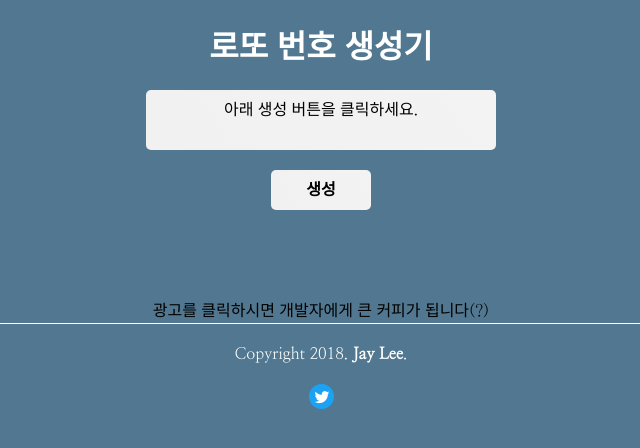
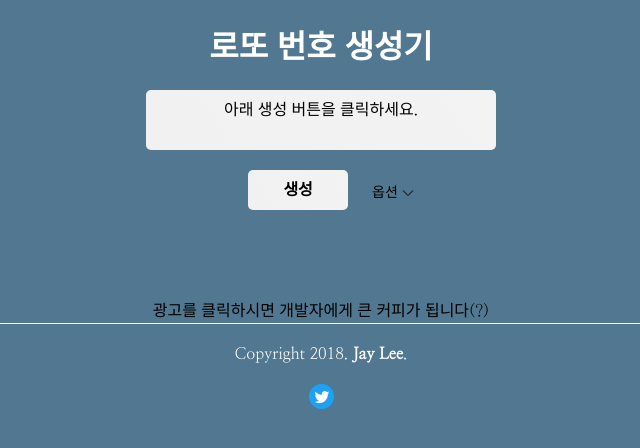
Before and after one commit to hjleesm/gen-lotto-num, an Angular app: page / in a window 1280 px wide. Shown: the top 448 px of the page, without its empty margins (319-959 px from the left). Built offline with nearby package versions, Linux system fonts and the light colour scheme.

Commit message:
Added a option button

```diff
--- a/src/app/generator/generator.component.css
+++ b/src/app/generator/generator.component.css
@@ -12,6 +12,8 @@
 }
 
 .button {
+    display: inline-block;
+
     width: 100px;
     height: 40px;
     line-height: 40px;
@@ -23,6 +25,18 @@
     cursor: pointer;
 }
 
+.option {
+    display: inline-block;
+
+    cursor: pointer;
+}
+
+.arrow {
+    display: inline-block;
+    font-size: 14px;
+    margin-left: 4px;
+    vertical-align: middle;
+}
 .guideString {
     line-height: 40px;
 }
--- a/src/app/generator/generator.component.html
+++ b/src/app/generator/generator.component.html
@@ -6,4 +6,10 @@
     </div>
   </div>
   <div class="button" (click)="onClick()"><b>생성</b></div>
+  <div class="option" (click)="onOption()">
+    <div class="arrow">
+      옵션<img *ngIf="!isOpenOption" class="arrow" src="assets/images/arrow-down.png" width="12px" height="12px">
+      <img *ngIf="isOpenOption" class="arrow" src="assets/images/arrow-up.png" width="12px" height="12px">
+    </div>
+  </div>
 </div>
--- a/src/app/generator/generator.component.ts
+++ b/src/app/generator/generator.component.ts
@@ -10,6 +10,7 @@ import { THIS_EXPR } from '../../../node_modules/@angular/compiler/src/output/ou
 })
 export class GeneratorComponent implements OnInit {
   numbers = [];
+  isOpenOption = false;
 
   constructor(
     private lotteryService: LotteryService,
@@ -24,4 +25,8 @@ export class GeneratorComponent implements OnInit {
     this.numbers = this.lotteryService.getNumber();
     this.dataService.push(this.numbers);
   }
+
+  onOption() {
+    this.isOpenOption = !this.isOpenOption;
+  }
 }
```
Also changed, not shown: src/assets/images/arrow-down.png (added), src/assets/images/arrow-up.png (added).
